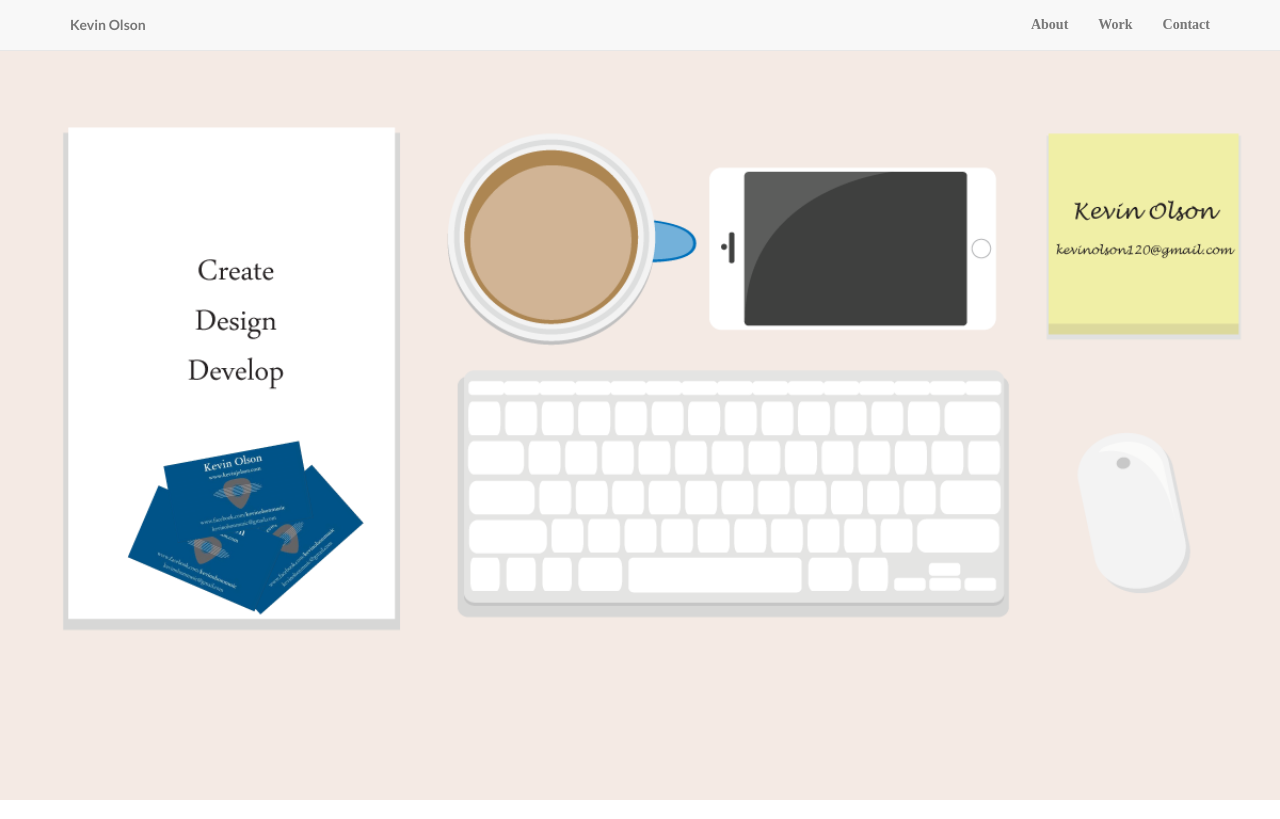
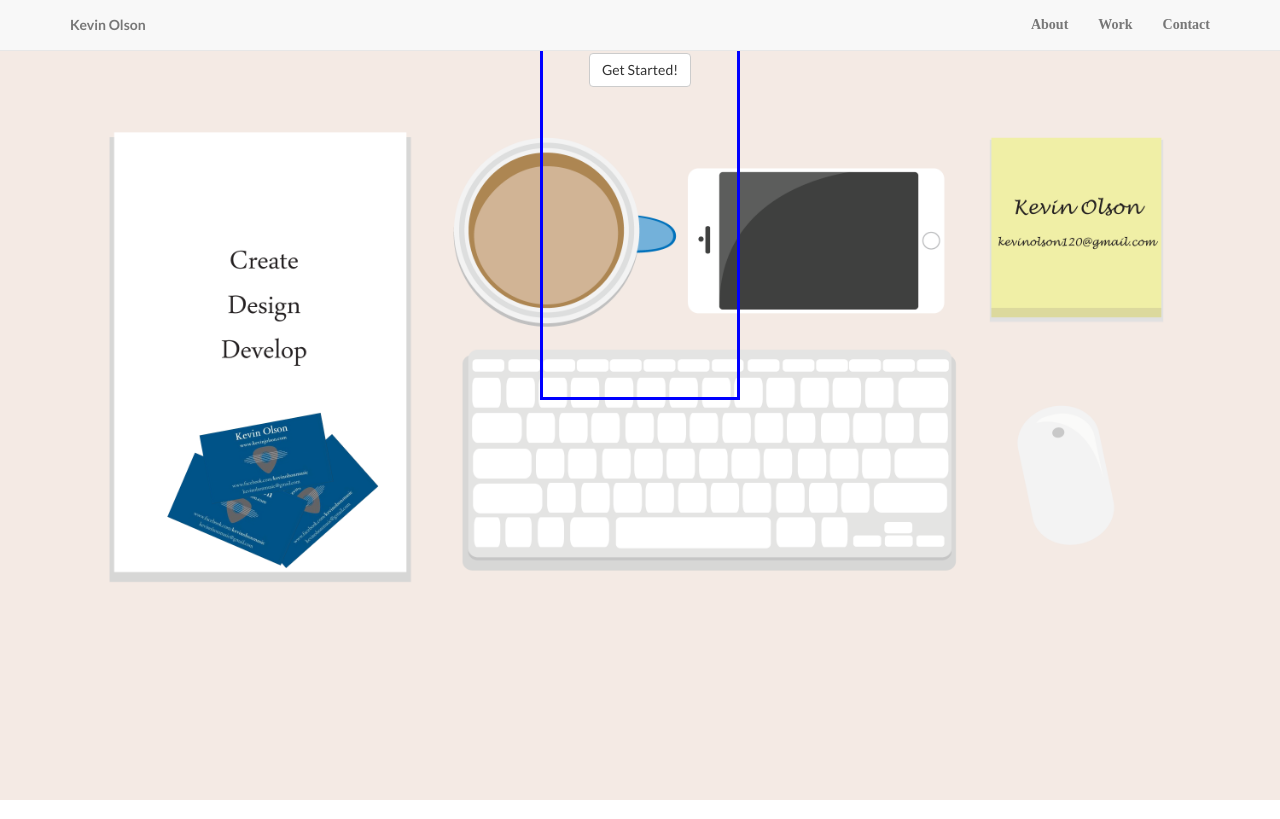
Before and after one commit to kjo133/kevindesign, a PHP site: page / in a window 1280 px wide. Shown: the top 819 px of the page. Run offline with PHP 8.4, Linux system fonts and the light colour scheme; some libraries are stand-ins or nearby versions; some web fonts are replaced.

Commit message:
clearer home page

```diff
--- a/css/landing-page.css
+++ b/css/landing-page.css
@@ -40,6 +40,8 @@ h6 {
 }
 
 .intro-message {
+    border: solid red 3px;
+    height: 10px; width: 100px;
     position: relative;
     padding-top: 20%;
     padding-bottom: 20%;
--- a/index.php
+++ b/index.php
@@ -54,7 +54,35 @@
 
     <!-- Home -->
     <a name="about"></a>
-    <div class="home"></div>
+    <div class="home">
+
+
+
+                    <!-- <div class="intro-message"> -->
+                    <div class="introButton">
+
+                    <a href="#about" class="page-scroll btn btn-default btn-xl sr-button">Get Started!</a>
+                     <!--    <h1>Landing Page</h1>
+                        <h3>A Template by Start Bootstrap</h3>
+                        <hr class="intro-divider">
+                        <ul class="list-inline intro-social-buttons">
+                            <li>
+                                <a href="https://twitter.com/SBootstrap" class="btn btn-default btn-lg"><i class="fa fa-twitter fa-fw"></i> <span class="network-name">Twitter</span></a>
+                            </li>
+                            <li>
+                                <a href="https://github.com/IronSummitMedia/startbootstrap" class="btn btn-default btn-lg"><i class="fa fa-github fa-fw"></i> <span class="network-name">Github</span></a>
+                            </li>
+                            <li>
+                                <a href="#" class="btn btn-default btn-lg"><i class="fa fa-linkedin fa-fw"></i> <span class="network-name">Linkedin</span></a>
+                            </li>
+                        </ul> -->
+                    </div>
+
+
+
+
+        <!--end container -->
+    </div>
     <!-- /.home -->
 
 
--- a/kevstyles.css
+++ b/kevstyles.css
@@ -44,10 +44,16 @@ a:hover {
     height: 100%; width: 100%;
     text-align: center;
     color: #f8f8f8;
-    background: url(images/designHome.png) no-repeat center center;
+    background: url(images/designHome2.png) no-repeat center center;
     background-size: cover;
 }
 
+.introButton{
+  height: 400px; width: 200px;
+  border: solid blue 3px;
+  padding-top: 50px;
+  margin: 0 auto;
+}
 
 .aboutText{
   font-size: 25px;
@@ -59,7 +65,7 @@ a:hover {
 }
 
 /* additional sections */
-#home {
+/*#home {
   background: url(images/designHome.png) no-repeat center center fixed;
   height: 100%;
   position: relative;
@@ -69,7 +75,7 @@ a:hover {
   -moz-background-size: cover;
   -o-background-size: cover;
   background-size: cover;
-}
+}*/
 #mainTitle {
   background-color: rgba(0, 0, 0, 0.2);
 }
```
Also changed, not shown: images/designhome2.png (added).
